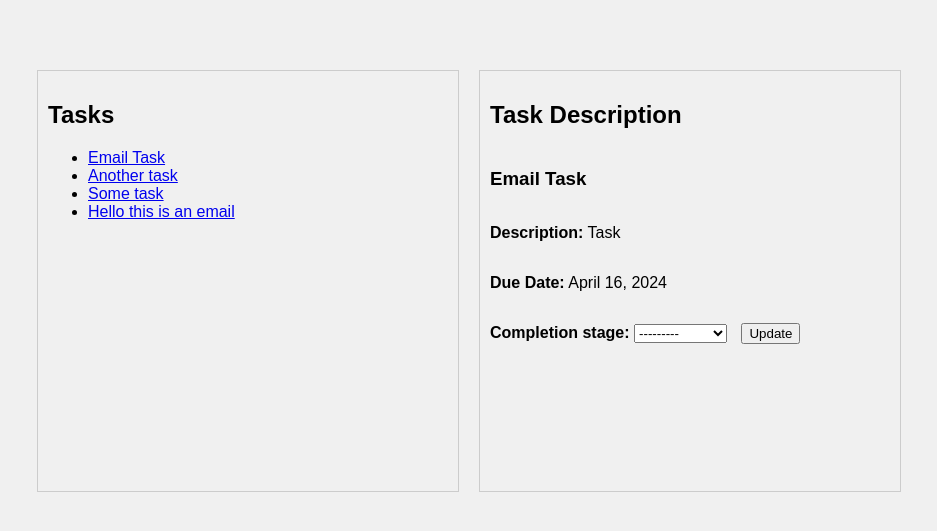
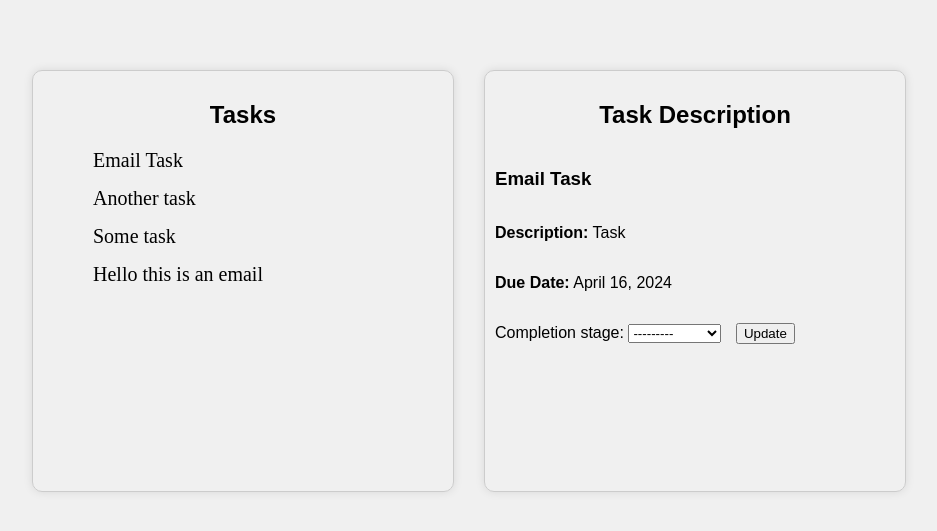
Before and after one commit to Jabsalot/task_manager, a Django app: template task_manager_app/templates/task_manager_app/team_member_page.html in a window 1280 px wide. Shown: the part 86-617 px from the top of the page, without its empty margins (171-1108 px from the left). Run offline with Django 4.2, Linux system fonts and the light colour scheme; the template is opened without the code that fills it: values that come from a table or form of the project are taken from there, others are empty; data comes from the database, SQL or seed files in the repository; both versions use the stored data as it was after the commit; parts of the project's set-up code (start-up, migrations or seed data) failed here and were passed over.

Commit message:
Added more styling to the UI for the team lead and team member pages

```diff
--- a/task_manager_app/templates/task_manager_app/team_member_page.html
+++ b/task_manager_app/templates/task_manager_app/team_member_page.html
@@ -1,6 +1,7 @@
 {% extends "task_manager_app/base_template.html" %}
 
 {% block content %}
+{% load static %}
 
         <!DOCTYPE html>
         <html lang="en">
@@ -23,12 +24,13 @@
                         border: 1px solid #ccc;
                         padding: 10px;
                         overflow-y: auto; /* Scrollbar for vertical overflow */
+
+                        border-radius: 10px;
+                        box-shadow: 0 0 10px rgba(0, 0, 0, 0.1);
                 }
+                .left-container {
 
-                .left-container {
-                margin-right: 10px; /* Adjust the margin between containers */
                 }
-
                 .right-container {
                         margin-left: 10px; /* Adjust the margin between containers */
                         display: flex;
@@ -37,10 +39,41 @@
                 }
 
 
-                .form-container form p {
-                font-weight: bold;
+                /* Add some spacing between tasks */
+                .left-container .task-list li {
+                    margin-bottom: 15px;
+                }
+                /* Style for selected task */
+                .left-container .task-link.selected {
+                    background-color: #e6f7ff; /* Change to your desired highlight color */
+                }
+                /* Hover effect for tasks */
+                .left-container .task-link {
+                    color: black;
+                    text-decoration: none;
+                    padding: 5px 10px;
+                    font-family: "Crimson Text", serif;
+                    font-size: 20px;
+                }
+                .left-container .task-link:hover {
+                    background-color: #ddd;
+                    color: black;
+                }
+                /* Style for task links */
+                .left-container .task-list .task-link {
+                cursor: pointer; /* Change cursor to pointer when hovering over task links */
+                transition: background-color 0.5s; /* Smooth transition for background color change */
+                }
+                /* Style for clicked task */
+                .left-container .task-list .task-link.clicked {
+                background-color: #f0f0f0; /* Change background color for clicked task */
+                text-decoration: underline; /* Optionally, underline the clicked task */
                 }
 
+
+                .form-container form p {
+
+                }
                 .form-container form p,
                 .form-container form button {
                     display: inline-block;
@@ -52,22 +85,19 @@
 
         <body>
                 <div class="container">
-
                 <!-- Display Team Members Tasks -->
-
                 <div class="left-container">
-                        <h2>Tasks</h2>
-                                <ul>
+                        <h2 style="text-align: center">Tasks</h2>
+                                <ul class="task-list" style="list-style-type: none;">
                                         {% for task in tasks %}
-                                                <li><a href="{% url 'team-member-task-info' task.id %}"> {{ task }}</a></li>
+                                                <li><a href="{% url 'team-member-task-info' task.id %}" class="task-link"> {{ task }} </a></li>
                                         {% endfor %}
                                 </ul>
                 </div>
 
                 <!-- Display specific team member tasks with due dates and completion stages -->
-
                 <div class="right-container">
-                        <h2>Task Description</h2>
+                        <h2 style="text-align: center">Task Description</h2>
                                 {% if selected_task %}
                                         <h3>{{ selected_task }}</h3>
                                         <p><strong>Description:</strong> {{ selected_task.description }}</p>
@@ -80,25 +110,12 @@
                                                         <button type="submit">Update</button>
                                                 </form>
                                         </div>
-                                {% elif selected_tasks %}
-                                        <p>You have no tasks to complete.</p>
+                                {% elif not selected_tasks %}
+                                        <p style="text-align: center">You have no tasks to complete.</p>
                                 {% else %}
-                                        <p>Please select a task.</p>
+                                        <p style="text-align: center">Please select a task.</p>
                                 {% endif %}
                 </div>
         </body>
         </html>
-
-    <!-- On Left Hand Side Of Screen -->
-    <!--
-            1. Store taks (should be clickable to populate right hand side of screen)
-            2. Store colored indicator next to task
-    -->
-
-    <!-- On Right Hand Side Of Screen -->
-    <!--
-            1. Stores information about the task clicked
-            2. Button that allows member to update task
-    -->
-
 {% endblock %}
```
Also changed, not shown: task_manager_app/templates/task_manager_app/team_lead_page.html (+42 -15 lines), db.sqlite3, task_manager_app/static/images/team_lead_background.jpg (added). Lines whose indentation alone changed are shown as unchanged.
